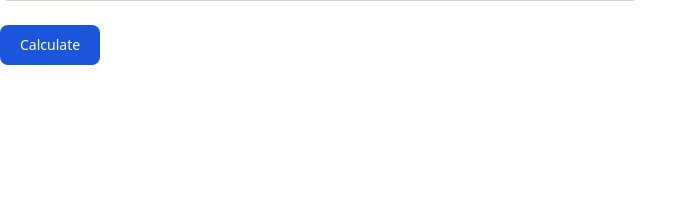
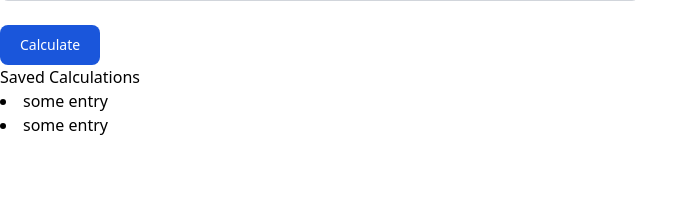
Before and after one commit to randelldb/CarbonCalculator, a Flask app: page / in a window 1280 px wide. Shown: the part 329-531 px from the top of the page, without its empty margins (0-698 px from the left). Run offline with Flask 3, Linux system fonts and the light colour scheme; style sheets or scripts are compiled from the project's sources; some libraries are stand-ins or nearby versions.

Commit message:
restructure app

```diff
--- a/app/__init__.py
+++ b/app/__init__.py
@@ -3,8 +3,6 @@ import os
 from flask import Flask, render_template, request, redirect
 
 from .extensions import db, migrate
-from .models.carbon_calculation import CarbonCalculation
-from .models.default_values import DefaultValues
 from .routes import main
 
 
--- a/app/routes.py
+++ b/app/routes.py
@@ -1,8 +1,8 @@
 from flask import render_template,request, Blueprint, redirect
 
 from .extensions import db
-from .models.carbon_calculation import CarbonCalculation
-from .models.default_values import DefaultValues
+from .views.index import CarbonCalculation
+from .models import DefaultValues
 
 main = Blueprint('main', __name__)
 
--- a/app/templates/index.html
+++ b/app/templates/index.html
@@ -30,4 +30,9 @@
             </div>
         </div>
     </div>
+    <div>
+        <h2>Saved Calculations</h2>
+        <li>some entry</li>
+        <li>some entry</li>
+    </div>
 {% endblock %}
```
Also changed, not shown: app/models.py (renamed from app/models/default_values.py, +8 -1 lines), app/views/__init__.py (added), app/views/index.py (renamed from app/models/carbon_calculation.py).
